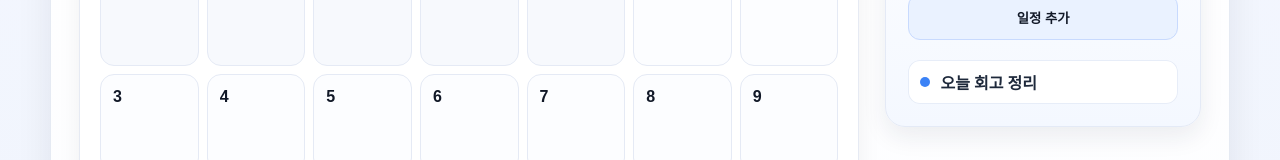
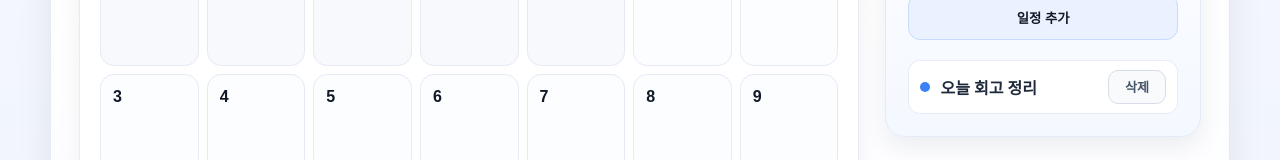
Before and after one commit to sindw07-sys/xvcnmwefqoiwsdafklcxlioweriowndcsvjk, a React (Vite) app: page / in a window 1280 px wide. Shown: the part 244-404 px from the top of the page. Built offline with nearby package versions, Linux system fonts and the light colour scheme.

Commit message:
Add local event delete action in selected date panel

```diff
--- a/src/App.tsx
+++ b/src/App.tsx
@@ -183,6 +183,15 @@ function App() {
     closeAddForm();
   };
 
+  const handleDeleteEvent = (eventId: string) => {
+    const shouldDelete = window.confirm('이 일정을 삭제할까요?');
+    if (!shouldDelete) {
+      return;
+    }
+
+    setEvents((prev) => prev.filter((event) => event.id !== eventId));
+  };
+
   return (
     <div className="app-shell">
       <header className="calendar-header">
@@ -302,7 +311,15 @@ function App() {
               {selectedDateEvents.map((event) => (
                 <li key={event.id}>
                   <span className="panel-event-dot" style={{ backgroundColor: event.color }} aria-hidden="true" />
-                  <span>{event.title}</span>
+                  <span className="panel-event-title">{event.title}</span>
+                  <button
+                    type="button"
+                    className="panel-delete-button"
+                    onClick={() => handleDeleteEvent(event.id)}
+                    aria-label={`${event.title} 일정 삭제`}
+                  >
+                    삭제
+                  </button>
                 </li>
               ))}
             </ul>
--- a/src/styles.css
+++ b/src/styles.css
@@ -303,11 +303,36 @@ button:active {
   color: #1e293b;
 }
 
+.panel-event-title {
+  flex: 1;
+  min-width: 0;
+}
+
 .panel-event-dot {
   width: 10px;
   height: 10px;
   border-radius: 999px;
   flex: 0 0 auto;
+}
+
+.panel-delete-button {
+  min-width: 58px;
+  min-height: 34px;
+  padding: 7px 10px;
+  border-radius: 10px;
+  border-color: #d7deea;
+  background: #f8fafc;
+  color: #475569;
+  font-size: 0.82rem;
+  font-weight: 700;
+  line-height: 1;
+}
+
+.panel-delete-button:hover {
+  border-color: #f0c9cf;
+  background: #fff1f2;
+  color: #9f1239;
+  box-shadow: 0 4px 12px rgba(190, 24, 93, 0.12);
 }
 
 @media (max-width: 920px) {
```
